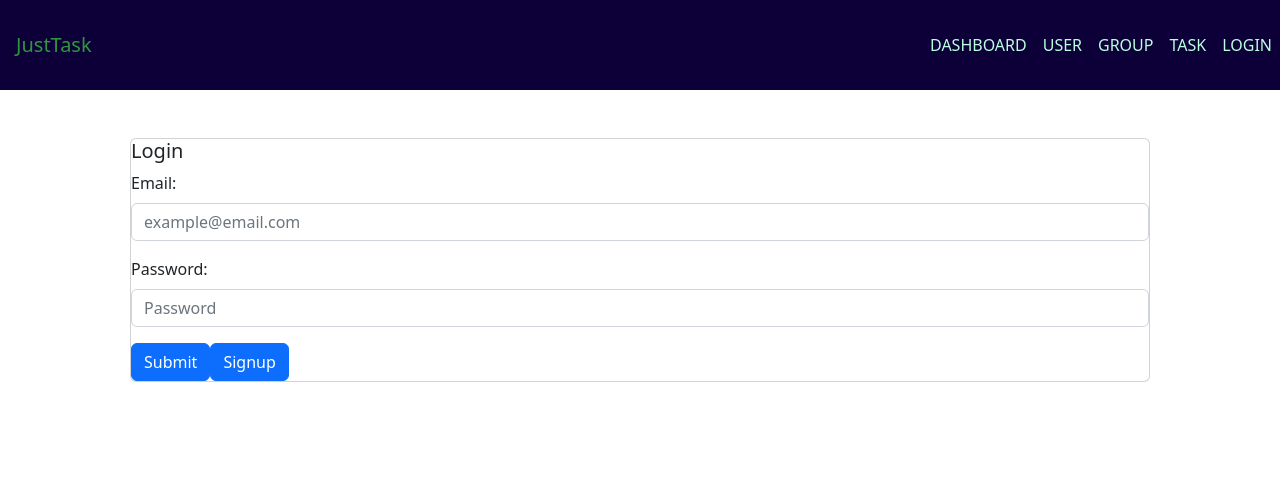
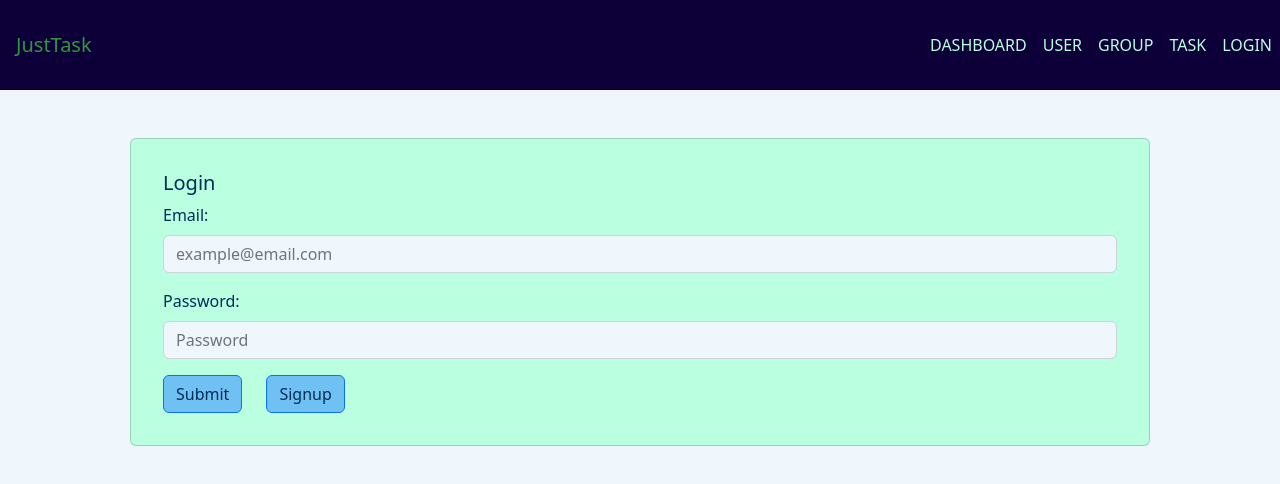
Before and after one commit to lailiel/JustTask, a React (Vite) app in the folder client/: page /login in a window 1280 px wide. Shown: the top 484 px of the page. Built offline with nearby package versions, Linux system fonts and the light colour scheme.

Commit message:
added page transitions, styled login/signup pack, and buttons

```diff
--- a/client/src/App.css
+++ b/client/src/App.css
@@ -6,6 +6,16 @@
   --mid-dark: #002C56;
   --dark: #0D0038;
   --contrast: #D60033;
+}
+
+
+body {
+  display: flex;
+  flex-direction: column;
+  min-height: 100vh;
+  margin: 0;
+  overflow-y: scroll;
+  background-color: var(--x-light);
 }
 
 
@@ -43,3 +53,94 @@
 }
 
 /* ------------------------------------------- */
+
+#signup-card , #login-card{
+  padding: 2em;
+  display: flex;
+  flex-direction: column;
+  flex-grow: 1;
+  background-color: var(--light)
+}
+
+#signup-card-title , #login-card-title {
+  color: var(--mid-dark);
+}
+
+#form-control{
+  background-color: var(--x-light);
+}
+
+#form-label{
+  color: var(--mid-dark);
+}
+
+/* ------------------------------------------- */
+
+.btn {
+  margin: 10;
+  overflow-wrap: break-word;
+  background-color: var(--mid-light);
+  color: var(--mid-dark);
+}
+
+.btn:hover {
+  background-color: var(--mid-dark);
+  color: var(--mid-light)
+}
+
+
+/* ------------------------------------------- */
+
+.page-enter {
+  opacity: 0;
+  transform: scale(1.1);
+}
+
+.page-enter-active {
+  opacity: 1;
+  transform: scale(1);
+  transition: opacity 600ms, transform 600ms;
+}
+
+.page-exit {
+  opacity: 1;
+  transform: scale(1);
+}
+
+.page-exit-active {
+  opacity: 0;
+  transform: scale(0.9);
+  transition: opacity 600ms, transform 600ms;
+}
+
+/* ------------------------------------------- */
+
+/* large */
+@media screen and (max-width: 8000px) {
+  #nav-logo {
+    display: none;
+  }
+}
+
+@media screen and (max-width: 762px) {
+  #basic-navbar-nav {
+    width: 100%;
+    justify-content: center;
+}
+  .nav-link{
+    padding: 1em;
+  }
+  #nav-list {
+    align-items: center;
+  }
+}
+
+/* small */
+@media screen and (max-width: 355px) {
+  #nav-default{
+    display: none;
+  }
+  #nav-logo{
+    display: block;
+  }
+}
--- a/client/src/components/LoginSignup.jsx
+++ b/client/src/components/LoginSignup.jsx
@@ -17,8 +17,8 @@ const LoginToggle = () => {
   return (
     <>
       {activeCard === "login" && (
-        <Card class="login-card">
-          <Card.Title>Login</Card.Title>
+        <Card className="login-card" id="login-card">
+          <Card.Title id="login-card-title">Login</Card.Title>
           <div>
             <Form.Label id="form-label">Email:</Form.Label>
             <InputGroup className="mb-3">
@@ -42,9 +42,13 @@ const LoginToggle = () => {
               />
             </InputGroup>
           </div>
-          <div>
+          <div >
             <Button>Submit</Button>
-            <Button onClick={() => handleCardChange("signup")} variant="primary">
+            <Button
+              className="mx-4"
+              onClick={() => handleCardChange("signup")}
+
+              >
               Signup
             </Button>
           </div>
@@ -52,8 +56,8 @@ const LoginToggle = () => {
       )}
 
       {activeCard === "signup" && (
-        <Card class="signup-card">
-          <Card.Title>Signup</Card.Title>
+        <Card className="signup-card" id="signup-card">
+          <Card.Title id="lsignup-card-title">Signup</Card.Title>
           <div>
             <Form.Label id="form-label">Name:</Form.Label>
             <InputGroup className="mb-3">
@@ -87,11 +91,12 @@ const LoginToggle = () => {
               />
             </InputGroup>
           </div>
-          <div>
+          <div >
             <Button>Submit</Button>
             <Button
+              className="mx-4"
               onClick={() => handleCardChange("login")}
-              variant="secondary"
+
             >
               Login
             </Button>
--- a/client/src/pages/LoginPage.jsx
+++ b/client/src/pages/LoginPage.jsx
@@ -5,7 +5,7 @@ import LoginToggle from "../components/LoginSignup";
 
 export default function AboutPage() {
   return (
-    <Container fluid className="p-5" id="homepage">
+    <Container fluid className="p-5" id="login-signup">
       <LoginToggle/>
     </Container>
   );
```
